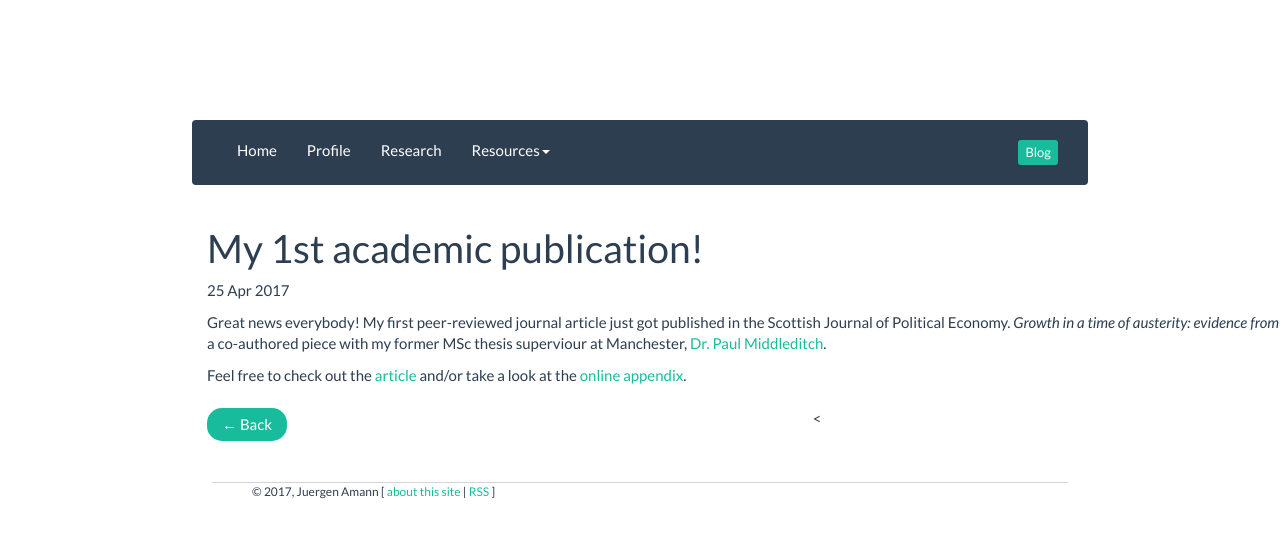
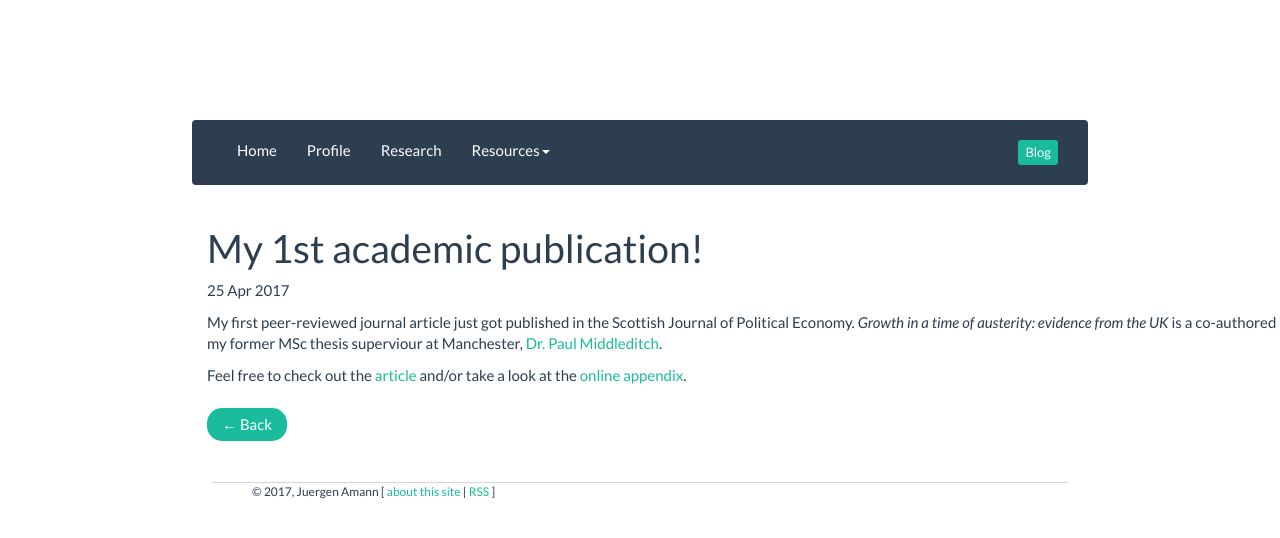
Before and after one commit to amannj/amannj.github.io, a Jekyll site: the page built from _posts/2017-04-25-great-news.md, in a window 1280 px wide. Shown: the top 538 px of the page. Built offline with Jekyll 4.4.1, drawn with Linux system fonts in a browser that asks for light colours; nearby versions of some CDN libraries.

Commit message:
blog update

```diff
--- a/_layouts/post.html
+++ b/_layouts/post.html
@@ -9,5 +9,5 @@ layout: default
 </div>
 
 <ul class="pager">
-  <li class="previous"><a href="/blog">&larr; Back</a><</li>
+  <li class="previous"><a href="/blog">&larr; Back</a></li>
 </ul>
--- a/_posts/2017-04-25-great-news.md
+++ b/_posts/2017-04-25-great-news.md
@@ -4,7 +4,7 @@ title: "My 1st academic publication!"
 date: 2017-04-25
 ---
 
-Great news everybody! My first peer-reviewed journal article just got published in the Scottish Journal of Political Economy. *Growth in a time of austerity: evidence from the UK* is a co-authored piece with my former MSc thesis superviour at Manchester,
+My first peer-reviewed journal article just got published in the Scottish Journal of Political Economy. *Growth in a time of austerity: evidence from the UK* is a co-authored piece with my former MSc thesis superviour at Manchester,
 <a href="https://www.research.manchester.ac.uk/portal/paul.middleditch.html" target="_blank">Dr. Paul Middleditch</a>.
 
 Feel free to check out the <a href="http://onlinelibrary.wiley.com/doi/10.1111/sjpe.12132/abstract" target="_blank">article</a> and/or take a look at the <a href="https://amannj.github.io/research/appendices/Growth-in-a-Time-of-Austerity/OnlineAppendix.html" target="_blank">online appendix</a>.
```
